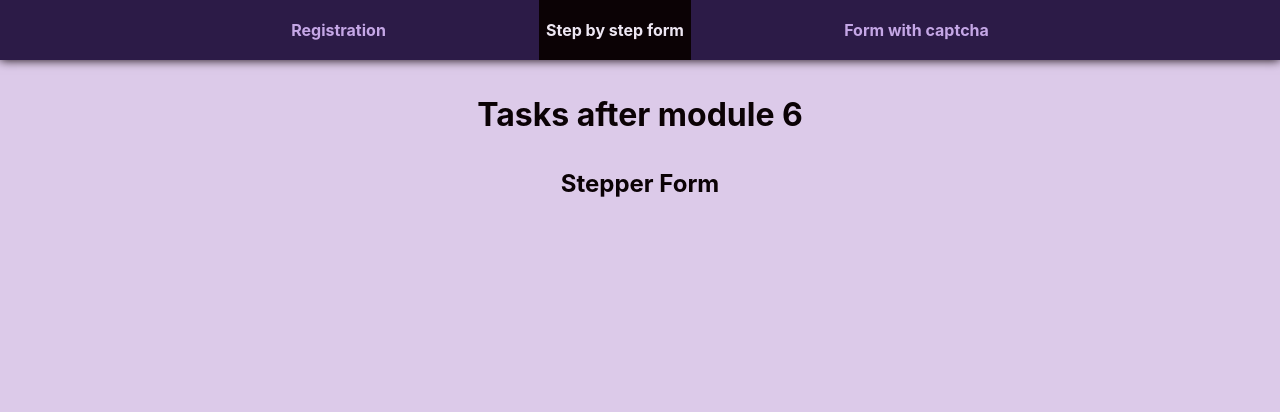
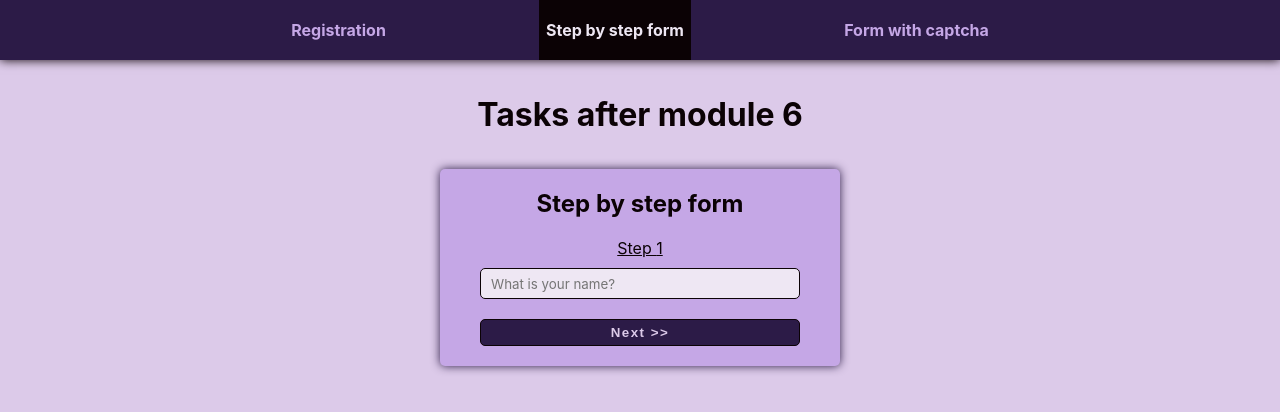
Before and after one commit to MsAgnieszka-SR-study-from-10-05-2022/SR-Module-6, a React (Create React App) app: page /step-by-step-form in a window 1280 px wide. Shown: the top 412 px of the page. Built offline with nearby package versions, Linux system fonts and the light colour scheme.

Commit message:
Task 2 - PageStepByStepForm basic structure with first simple rules of action

```diff
--- a/src/App.js
+++ b/src/App.js
@@ -3,7 +3,9 @@ import { Route, Routes } from 'react-router-dom'
 
 import NavLinksMenu from 'components/NavLinksMenu'
 import NavLinkItem from 'components/NavLinkItem'
+
 import PageRegistration from 'pages/PageRegistration'
+import PageStepByStepForm from 'pages/PageStepByStepForm'
 
 import './App.scss'
 
@@ -26,21 +28,26 @@ const App = () => {
       </ NavLinksMenu>
       <div>
         <h1 className={'main-header'}>Tasks after module 6</h1>
+
       </div>
       <Routes>
+
         <Route
           path={'/registration'}
-          // element={<h2>Registration</h2>}
           element={<PageRegistration />}
         />
         <Route
           path={'/step-by-step-form'}
-          element={<h2>Stepper Form</h2>}
+          element={<PageStepByStepForm />}
         />
         <Route
           path={'/form-with-captcha'}
           element={<h2>Form with Captcha</h2>}
           // element={<FormWithCaptcha />}
+        />
+        <Route
+          path={'/*'}
+          element={<p>Select the form - on navigation bar above - which you would like to see</p>}
         />
       </Routes>
     </>
--- a/src/components/Button/Button.scss
+++ b/src/components/Button/Button.scss
@@ -3,7 +3,7 @@
 .button {
   margin: 20px 0 10px;
   padding: 5px 10px;
-  width: 50%;
+  width: 100%;
   color: $mainBrightColor;
   letter-spacing: 1.5px;
   font-weight: bold;
--- a/src/components/Form/Form.scss
+++ b/src/components/Form/Form.scss
@@ -5,7 +5,7 @@
   flex-direction: column;
   align-items: center;
   margin: 15px auto;
-  padding: 10px 0;
+  padding: 10px 40px;
   max-width: 400px;
   background-color: $lightVioletColor;
   border-radius: 5px;
@@ -14,4 +14,8 @@
   &__header {
     margin: 10px 5px 20px;
   }
+
+  // &__step-number {
+  //   margin-bottom: 10px;
+  // }
 }
--- a/src/components/Input/Input.scss
+++ b/src/components/Input/Input.scss
@@ -5,7 +5,7 @@
   font-family: -apple-system, BlinkMacSystemFont, 'Segoe UI', 'Roboto', 'Oxygen',
   'Ubuntu', 'Cantarell', 'Fira Sans', 'Droid Sans', 'Helvetica Neue',
   sans-serif;
-  width: 70%;
+  width: 100%;
   height: 31px;
   color: $mainDarkColor;;
   background-color: $almostWhiteColor;
--- a/src/pages/PageRegistration/PageRegistration.js
+++ b/src/pages/PageRegistration/PageRegistration.js
@@ -4,7 +4,6 @@ import Form from 'components/Form'
 import InputWrapper from 'components/InputWrapper'
 import Button from 'components/Button'
 
-// import 'pages/PageRegistration/PageRegistration.scss'
 import colors from 'universalStyles/colors'
 
 export const PageRegistration = (props) => {
--- /dev/null
+++ b/src/pages/PageStepByStepForm/PageStepByStepForm.js
@@ -0,0 +1,168 @@
+import React from 'react'
+import PropTypes from 'prop-types'
+
+// eslint-disable-next-line no-unused-vars
+import { useForm } from 'react-hook-form'
+
+import Form from 'components/Form'
+import Input from 'components/Input'
+import Button from 'components/Button'
+import styled from 'styled-components'
+
+const StepNumber = styled.p`
+  margin-bottom: 10px;
+  text-decoration: underline;
+`
+
+export const PageStepByStepForm = (props) => {
+  const {
+    className,
+    ...otherProps
+  } = props
+
+  const [step, setStep] = React.useState(1)
+
+  const defaultValueColors = [
+    'red',
+    'green',
+    'blue',
+    'yellow',
+    'pink',
+    'black'
+  ]
+
+  const capitalize = (word) => (word && word[0].toUpperCase() + word.slice(1)) || ''
+
+  const onSubmit = (e) => {
+    e.preventDefault()
+  }
+
+  const prevStep = () => {
+    setStep((prevStep) => prevStep - 1)
+  }
+
+  const nextStep = () => {
+    setStep((prevStep) => prevStep + 1)
+  }
+
+  const resetForm = () => {
+    setStep(1)
+    console.log('formularz zresetowany')
+    // wyzerować dane wprowadzone do formularza
+  }
+
+  const sendForm = () => {
+    setStep(1)
+    console.log('formularz wysłany')
+    // wyzerować dane wprowadzone do formularza
+    // wyświetlić w konsoli wysłane dane
+  }
+
+  return (
+    <Form
+      onSubmit={onSubmit}
+      formTitle={'Step by step form'}
+      {...otherProps}
+    >
+      <StepNumber>
+        Step {step}
+      </StepNumber>
+      {step <= 1 ?
+      // zrobić komponent Name
+        <>
+          <Input
+            className={'step-by-step-form__input'}
+            placeholder={'What is your name?'}
+            // value={nameFromInput}
+            type={'text'}
+          />
+          <Button
+            onClick={nextStep}
+            label={'Next >>'}
+          />
+        </>
+        :
+        step > 1 && step < 3 ?
+        // zrobić komponent Age
+          <>
+            <Input
+              placeholder={'How old are you?'}
+              // value={ageFromInput}
+              type={'number'}
+            />
+            <div className={'step-by-step-form__buttons'}>
+              <Button
+                label={'<< Prev'}
+                onClick={prevStep}
+              />
+              <Button
+                label={'Next >>'}
+                onClick={nextStep}
+              />
+            </div>
+          </>
+          :
+          step === 3 ?
+          // zrobić komponent Color
+            <>
+              {/* <label>What is your favorite color? */}
+              <select
+                className={'step-by-step-form__select'}
+                // placeholder={'What is your favorite color?'}
+                defaultValue={''}
+              >
+                <option
+                  value={''}
+                  disabled
+                >
+                  What is your favorite color?
+                </option>
+                {defaultValueColors.map((color) => {
+                  return <option
+                    key={color}
+                    value={color}
+                         >{capitalize(color)}
+                         </option>
+                })}
+              </select>
+
+              <div className={'step-by-step-form__buttons'}>
+                <Button
+                  label={'<< Prev'}
+                  onClick={prevStep}
+                />
+                <Button
+                  label={'Summary'}
+                  onClick={nextStep}
+                />
+              </div>
+            </>
+            :
+            step === 4 ?
+            // zrobić komponent Summary
+              <>
+                <Button
+                  label={'Submit'}
+                  onClick={sendForm}
+                  // onClick={() => { console.log('submit') }}
+                />
+                <Button
+                  label={'Reset form'}
+                  onClick={resetForm}
+                  // onClick={() => { console.log('reset wprowadzonych danych') }}
+                />
+              </>
+              : <>
+                <p className={'step-by-step-form__summary-data'}>Tutaj będą dane podane w formularzu</p>
+                <p className={'step-by-step-form__info-success'}>Form was send</p>
+                </>
+            }
+    </Form>
+  )
+}
+
+PageStepByStepForm.propTypes = {
+  className: PropTypes.string
+}
+
+export default PageStepByStepForm
--- /dev/null
+++ b/src/pages/PageStepByStepForm/index.js
@@ -0,0 +1,2 @@
+export * from './PageStepByStepForm'
+export { default } from './PageStepByStepForm'
```
